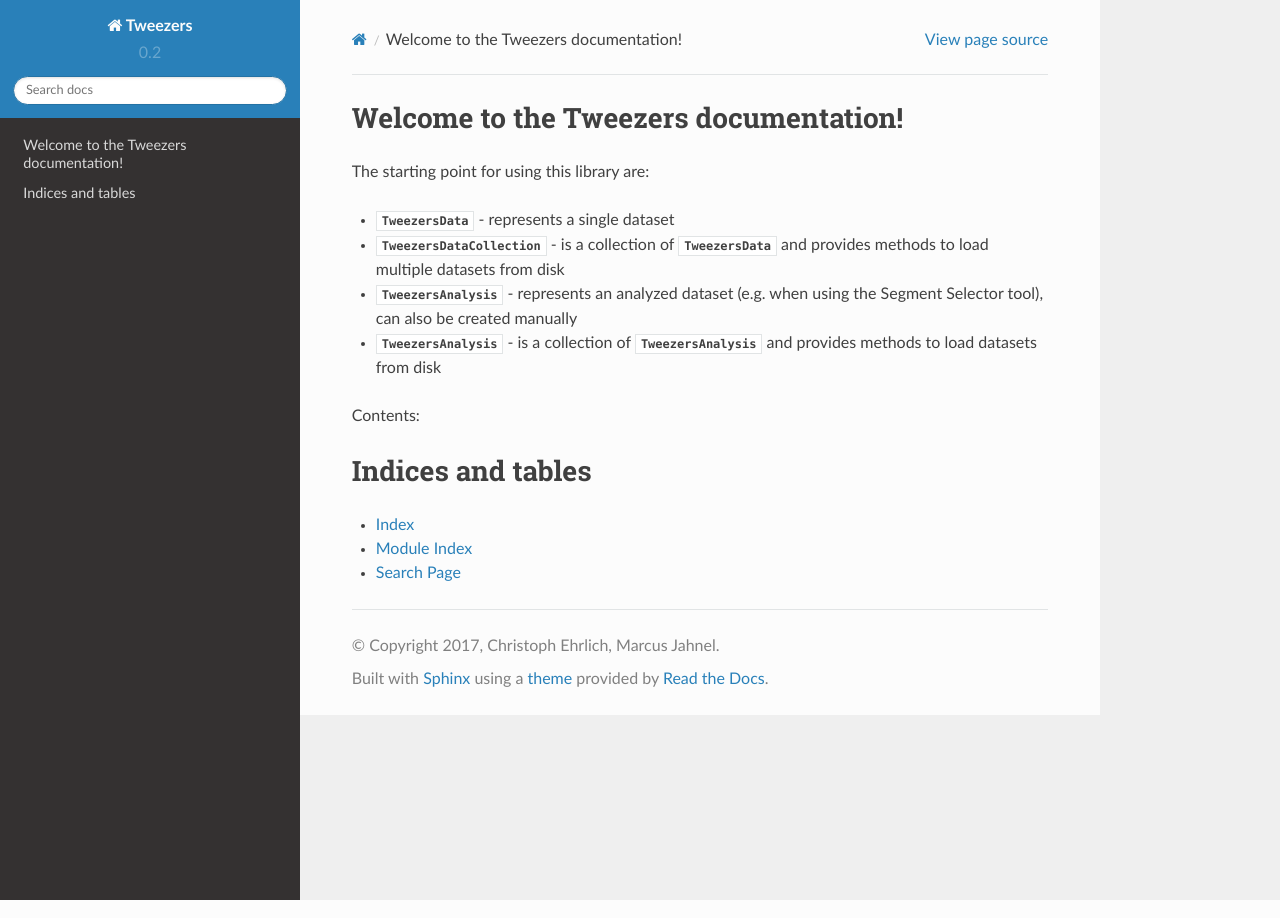
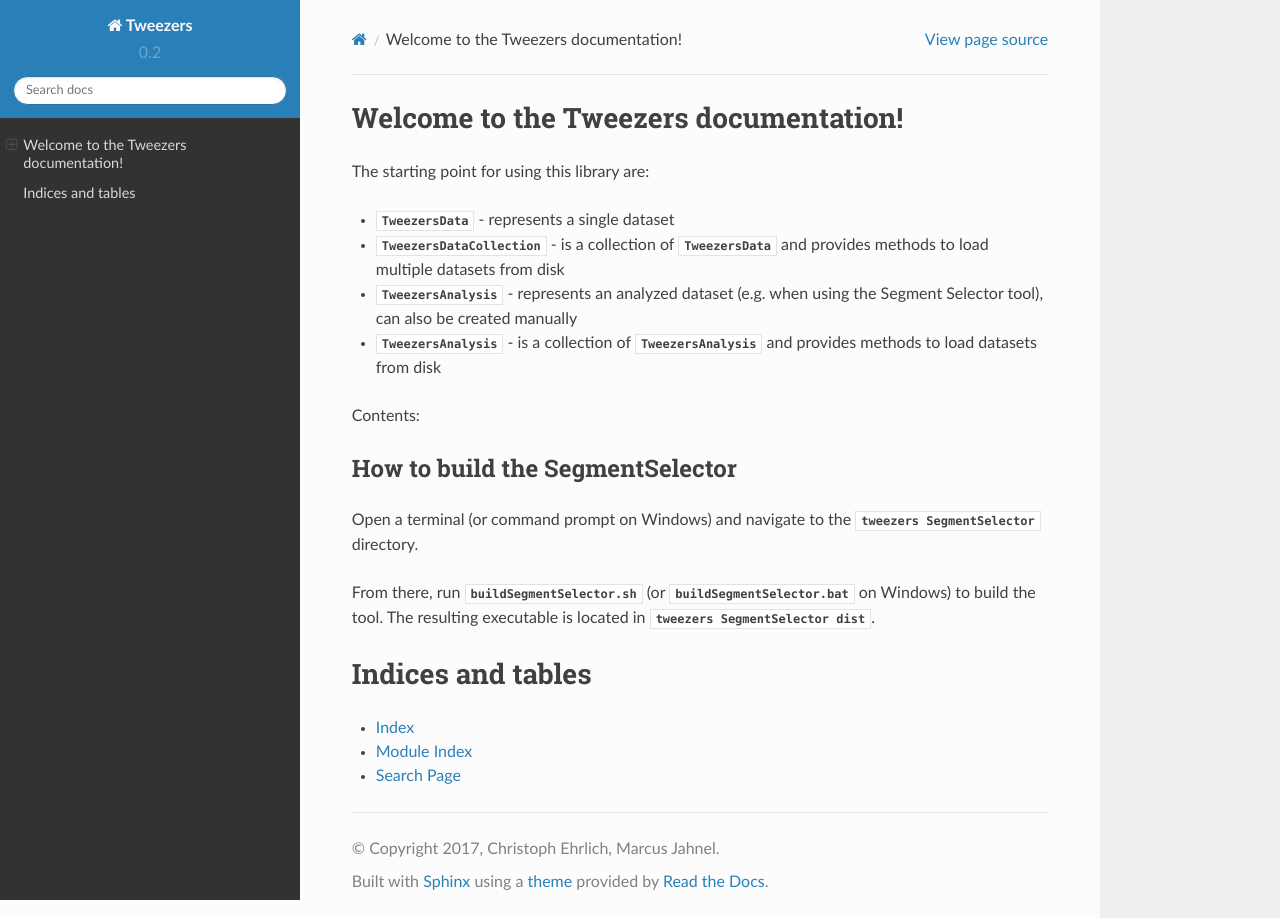
Before and after one commit to DollSimon/tweezers, a Sphinx documentation site: the page built from docs/source/index.rst, in a window 1280 px wide. Built offline with Sphinx 7.4.7 and the Read the Docs theme 2.0.0, drawn with Linux system fonts in a browser that asks for light colours; pages that are not in the unit, such as notebooks, are missing from menus.

Commit message:
DOC: added doc on how to build the segment selector

```diff
--- a/docs/source/index.rst
+++ b/docs/source/index.rst
@@ -15,6 +15,14 @@ Contents:
 
    tweezers
 
+How to build the SegmentSelector
+--------------------------------
+
+Open a terminal (or command prompt on Windows) and navigate to the `tweezers \ SegmentSelector` directory.
+
+From there, run `buildSegmentSelector.sh` (or `buildSegmentSelector.bat` on Windows) to build the tool. The resulting executable
+is located in `tweezers \ SegmentSelector \ dist`.
+
 Indices and tables
 ==================
 
```
